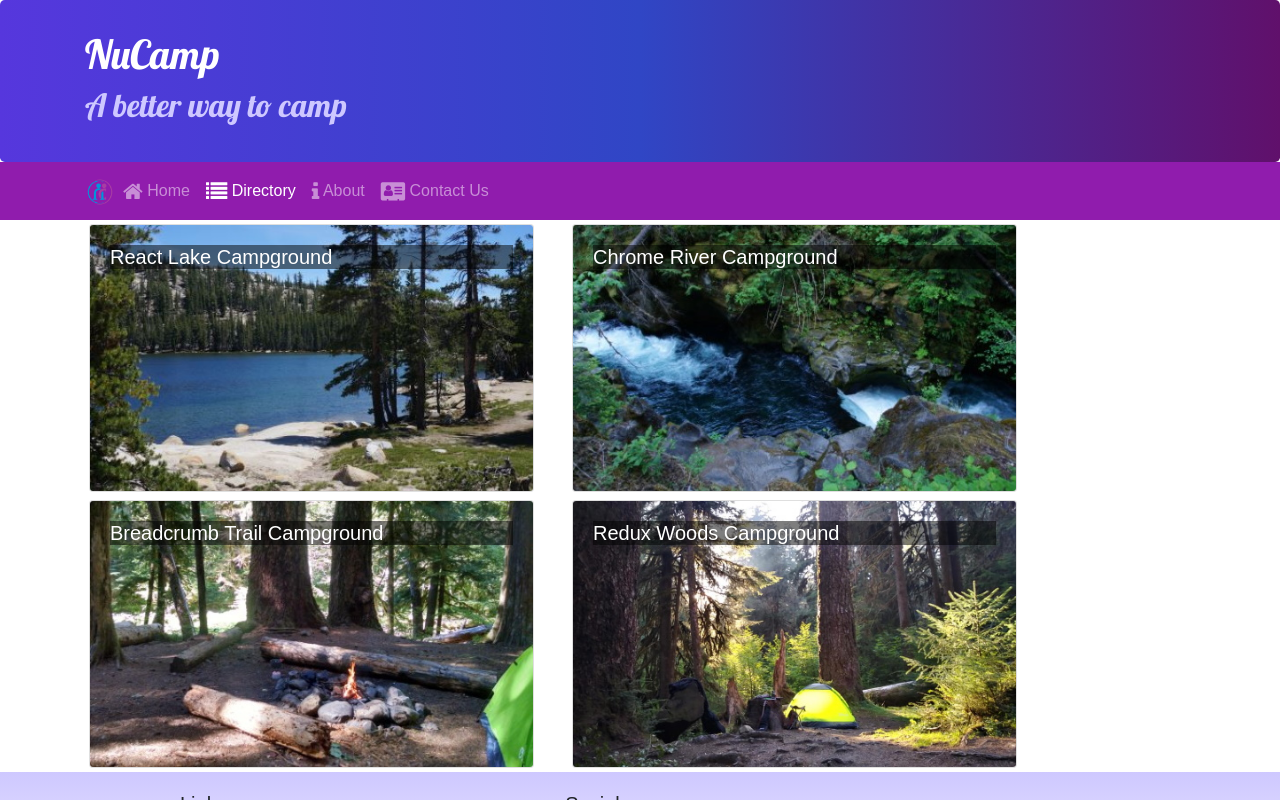
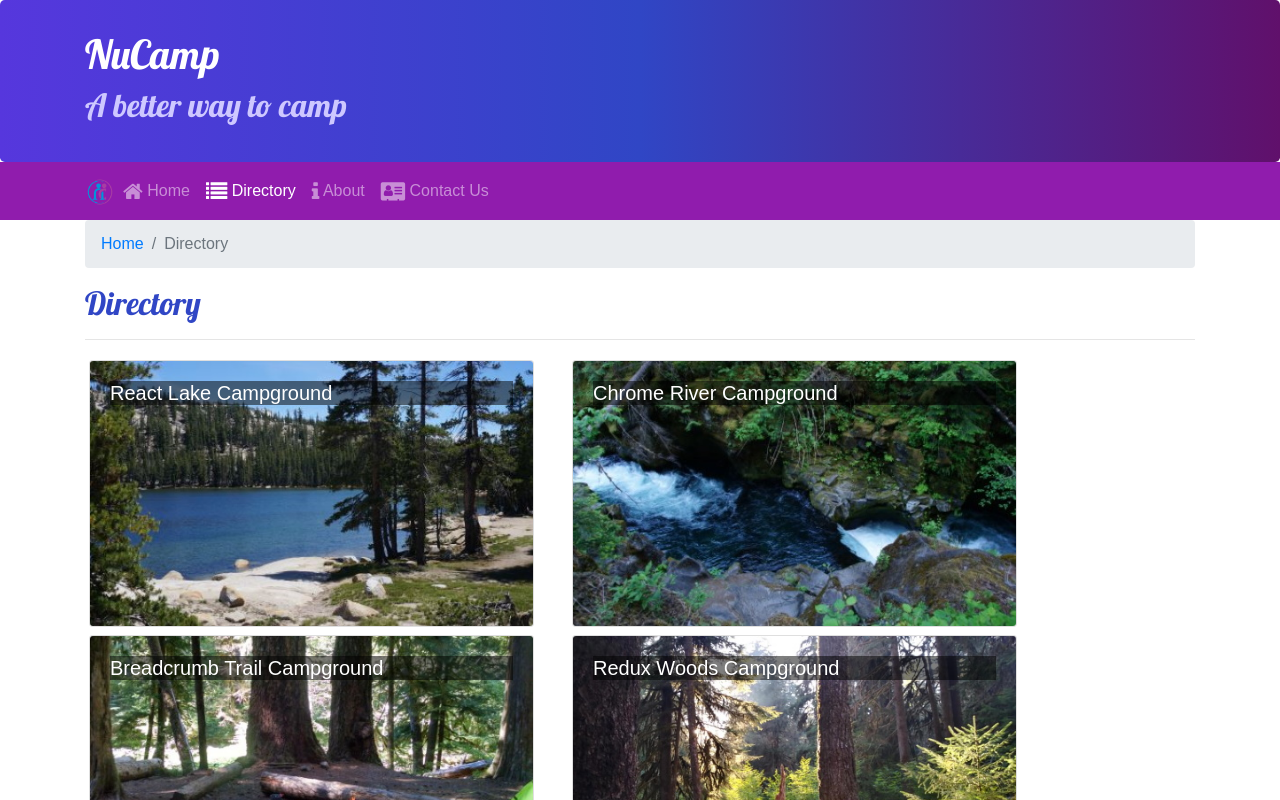
Before and after one commit to ErwinWoz/nucamp_react, a React (Create React App) app: page /directory in a window 1280 px wide. Shown: the top 800 px of the page. Built offline with nearby package versions, Linux system fonts and the light colour scheme.

Commit message:
React Router

```diff
--- a/src/components/CampsiteInfoComponent.js
+++ b/src/components/CampsiteInfoComponent.js
@@ -1,5 +1,6 @@
 import React from 'react';
-import { Card, CardImg, CardText, CardBody, CardTitle } from 'reactstrap';
+import { Card, CardImg, CardText, CardBody, Breadcrumb, BreadcrumbItem } from 'reactstrap';
+import { Link } from 'react-router-dom';
 
 
 function RenderCampsite({campsite}) {
@@ -8,7 +9,6 @@
             <Card>
                 <CardImg top src={campsite.image} alt={campsite.name} />
                 <CardBody>
-                    <CardTitle>{campsite.name}</CardTitle>
                     <CardText>{campsite.description}</CardText>
                 </CardBody>
             </Card>
@@ -42,8 +42,18 @@
         return (
             <div className="container">
                 <div className="row">
+                    <div className="col">
+                        <Breadcrumb>
+                            <BreadcrumbItem><Link to="/directory">Directory</Link></BreadcrumbItem>
+                            <BreadcrumbItem active>{props.campsite.name}</BreadcrumbItem>
+                        </Breadcrumb>
+                        <h2>{props.campsite.name}</h2>
+                        <hr />
+                    </div>
+                </div>
+                <div className="row">
                     <RenderCampsite campsite={props.campsite} />
-                    <RenderComments comments={props.campsite.comments} />
+                    <RenderComments comments={props.comments} />
                 </div>
             </div>
         );
--- a/src/components/ContactComponent.js
+++ b/src/components/ContactComponent.js
@@ -1,10 +1,16 @@
 import React from 'react';
+import { Breadcrumb, BreadcrumbItem } from 'reactstrap';
+import { Link } from 'react-router-dom';
 
 function Contact(props) {
     return (
         <div className="container">
             <div className="row">
                 <div className="col">
+                    <Breadcrumb>
+                        <BreadcrumbItem><Link to="/home">Home</Link></BreadcrumbItem>
+                        <BreadcrumbItem active>Contact Us</BreadcrumbItem>
+                    </Breadcrumb>
                     <h2>Contact Us</h2>
                     <hr />
                 </div>
--- a/src/components/DirectoryComponent.js
+++ b/src/components/DirectoryComponent.js
@@ -1,13 +1,16 @@
 import React from 'react';
-import { Card, CardImg, CardImgOverlay, CardTitle } from 'reactstrap';
+import { Card, CardImg, CardImgOverlay, CardTitle, Breadcrumb, BreadcrumbItem } from 'reactstrap';
+import { Link } from 'react-router-dom';
 
 function RenderDirectoryItem({campsite}) {
     return (
         <Card>
-            <CardImg width="100%" src={campsite.image} alt={campsite.name} />
-            <CardImgOverlay>
-                <CardTitle>{campsite.name}</CardTitle>
-            </CardImgOverlay>
+            <Link to={`/directory/${campsite.id}`}>
+                <CardImg width="100%" src={campsite.image} alt={campsite.name} />
+                <CardImgOverlay>
+                    <CardTitle>{campsite.name}</CardTitle>
+                </CardImgOverlay>
+            </Link>
         </Card>
     );
 }
@@ -25,6 +28,16 @@
     return (
         <div className="container">
             <div className="row">
+                <div className="col">
+                    <Breadcrumb>
+                        <BreadcrumbItem><Link to="/home">Home</Link></BreadcrumbItem>
+                        <BreadcrumbItem active>Directory</BreadcrumbItem>
+                    </Breadcrumb>
+                    <h2>Directory</h2>
+                    <hr />
+                </div>
+            </div>
+            <div className="row">
                 {directory}
             </div>
         </div>
--- a/src/components/MainComponent.js
+++ b/src/components/MainComponent.js
@@ -34,12 +34,22 @@
         );
     }
 
+    const CampsiteWithId = ({match}) => {
+      return (
+        <CampsiteInfo
+          campsite={this.state.campsites.filter(campsite => campsite.id === +match.params.campsiteId)[0]}
+          comments={this.state.comments.filter(comment => comment.campsiteId === +match.params.campsiteId)}
+        />
+      );
+    }
+
     return (
         <div>
             <Header />
             <Switch>
                 <Route path="/home" component={HomePage} />
                 <Route exact path="/directory" render={() => <Directory campsites={this.state.campsites} /> } />
+                <Route path='/directory/:campsiteId' component={CampsiteWithId} />
                 <Route exact path='/contactus' component={Contact} />
                 <Redirect to="/home" />
             </Switch>
```
